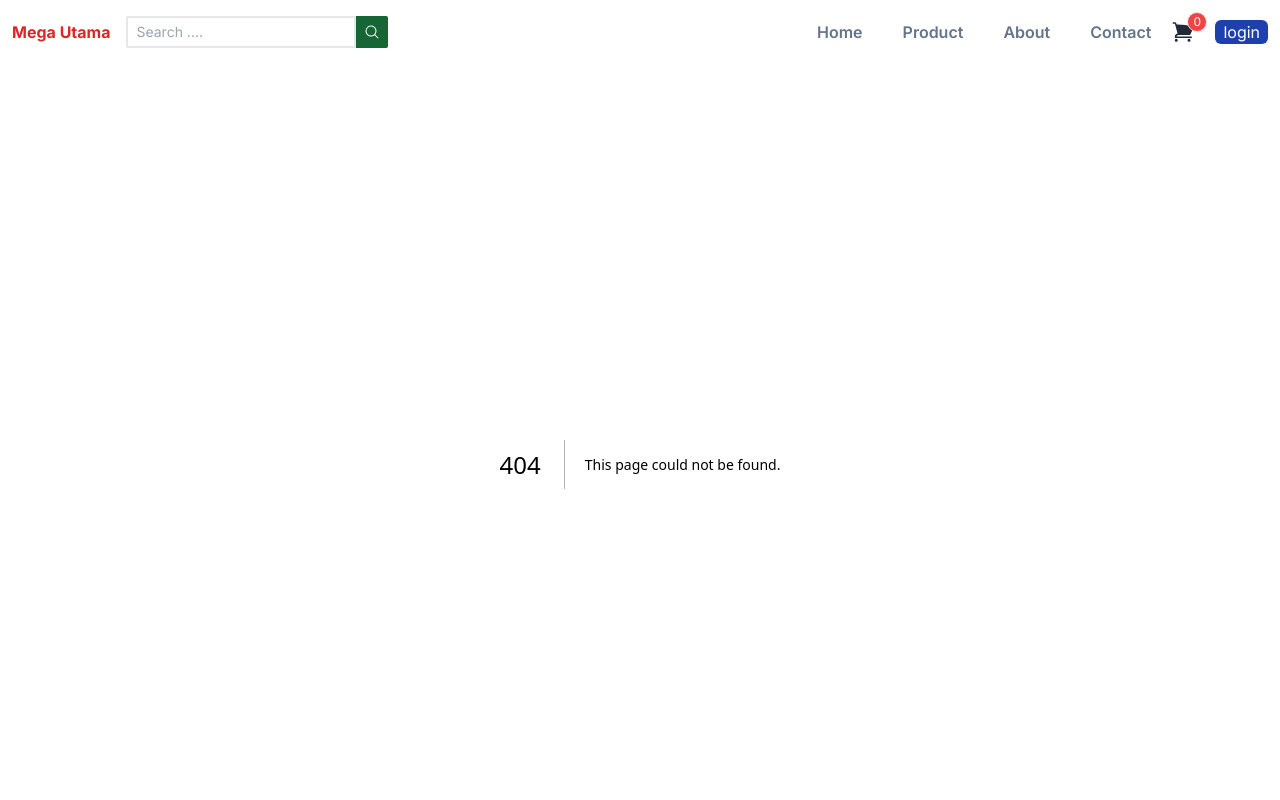
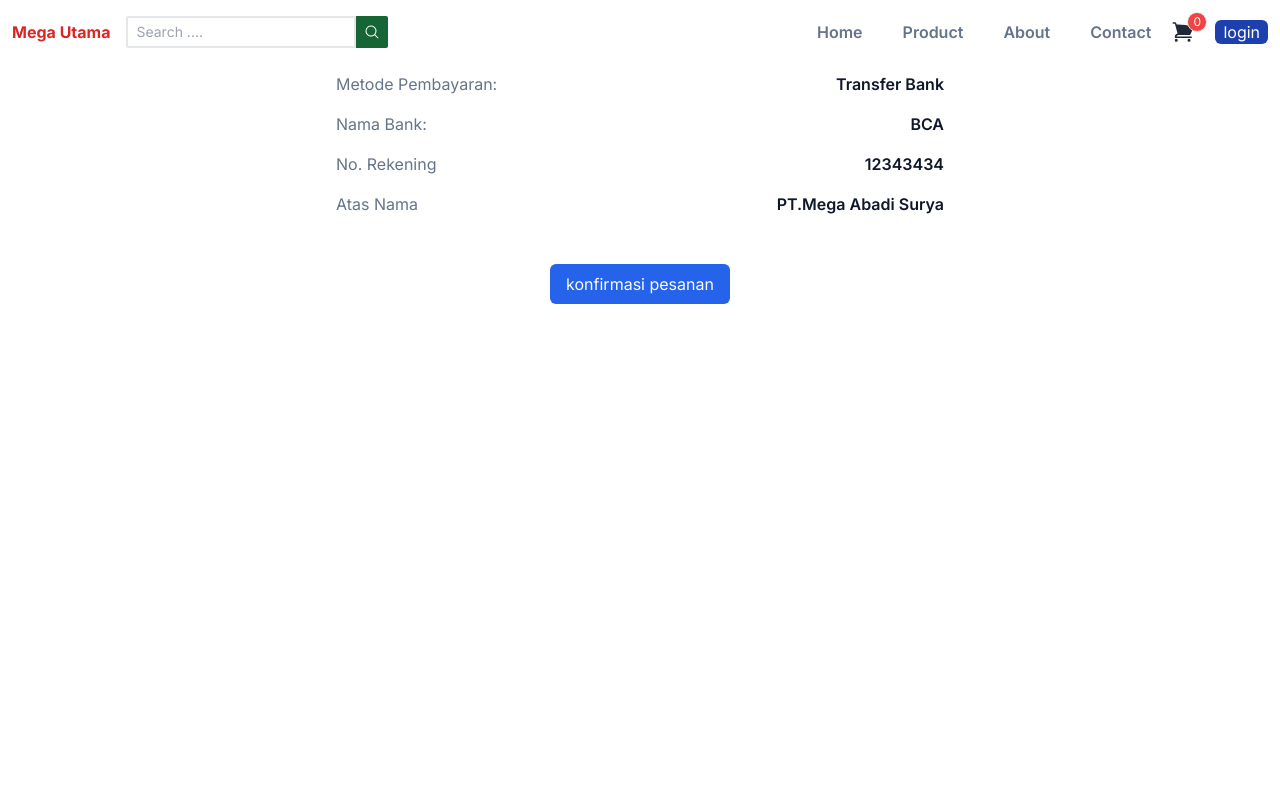
Before and after one commit to Bismarezaferdian/next-tokobangunan-commerce, a Next.js app: page /payment in a window 1280 px wide. Before the commit this address had no page. Shown: the top 800 px of the page. Built offline with nearby package versions, Linux system fonts and the light colour scheme.

Commit message:
update shipping and add payment

```diff
--- a/src/app/order/page.jsx
+++ b/src/app/order/page.jsx
@@ -1,19 +1,22 @@
 "use client";
 import Shipping from "@/components/shipping";
 import { formatRupiah } from "@/utils/formatMatauang";
+import { errorMessage, successMessage } from "@/utils/notification";
 import { combineStore } from "@/utils/zustand/store";
-import { PencilIcon } from "@heroicons/react/24/solid";
 import React, { useEffect, useState } from "react";
+import { ToastContainer } from "react-toastify";
 
 function Order() {
   const { products, qty, weight, totalPrice, user } = combineStore();
   const [expedisi, setExpedisi] = useState(null);
   const [cost, setCost] = useState();
+  const [select, setSelect] = useState();
   const [dataOrder, setDataOrder] = useState({
     totalHarga: 0,
     jenisPembayaran: "",
     bank: "",
     product: null,
+    pengiriman: null,
     //add user relation di database
     users_permissions_users: null,
   });
@@ -41,11 +44,12 @@ function Order() {
       setDataOrder((prev) => ({
         ...prev,
         totalHarga: totalPrice + (cost?.toko || cost?.expedisi?.cost[0]?.value),
+        pengiriman: select,
       }));
     }
   }, [totalPrice, cost]);
 
-  console.log(dataOrder);
+  // console.log(dataOrder);
 
   const handleSelect = (e) => {
     if (e.target.value === "toko") {
@@ -64,12 +68,32 @@ function Order() {
     }));
   };
 
-  const handleOrder = () => {
+  const handleOrder = async () => {
     //post order
+    const res = await fetch(`${process.env.NEXT_PUBLIC_API_URL}/orders`, {
+      method: "POST",
+      headers: {
+        "Content-Type": "application/json",
+      },
+      body: JSON.stringify({ data: dataOrder }),
+    });
+    const response = await res.json();
+    //handle jika post database berhasil/tidak
+
+    if (res.ok) {
+      console.log("pesanan berhasil !");
+      successMessage("pesanan berhasil !");
+    } else {
+      errorMessage(response.error.message);
+    }
   };
+  // console.log(JSON.parse(select.cost));
+
+  console.log(dataOrder);
 
   return (
     <div className="container mx-auto">
+      <ToastContainer />
       <div className="flex gap-2">
         <div className=" flex flex-col detail-transaksi w-full gap-2 ">
           <div className="alamat bg-slate-50 p-4 ">
@@ -144,7 +168,13 @@ function Order() {
           </div>
 
           {expedisi === "expedisi" && (
-            <Shipping weight={weight} setCost={setCost} cost={cost} />
+            <Shipping
+              weight={weight}
+              setCost={setCost}
+              cost={cost}
+              setSelect={setSelect}
+              select={select}
+            />
           )}
         </div>
         <div className="daftar-bank w-full h-fit">
@@ -234,7 +264,9 @@ function Order() {
             </div>
           </div>
           <div className="flex justify-end p-4">
-            <button className="btn-primary medium">Order</button>
+            <button className="btn-primary medium" onClick={handleOrder}>
+              Order
+            </button>
           </div>
         </div>
       </div>
--- /dev/null
+++ b/src/app/payment/page.jsx
@@ -0,0 +1,64 @@
+"use client";
+import { ClockIcon } from "@heroicons/react/24/outline";
+import React from "react";
+
+const Payment = () => {
+  return (
+    <div className="container mx-auto h-screen">
+      {/* <div className="flex justify-center  items-center flex-col h-1/2 ">
+        <div className=" flex items-center justify-center bg-blue-100 w-40 h-40 rounded-full md:w-60 md:h-60 ">
+          <div className="flex items-center justify-center bg-blue-500 w-20 h-20 rounded-full md:w-40 md:h-40 ">
+            <ClockIcon className="h-10 w-10 text-slate-200 md:h-14 md:w-14 " />
+          </div>
+        </div>
+        <div className="mt-4 flex flex-col items-center  justify-center ">
+          <h1 className="font-semibold">Menunggu Pembayaran</h1>
+          <p className="text-sm text-center font-semibold text-gray-400">
+            yeay selesaikan pembayaranmu dan pesanan segera dikirim
+          </p>
+        </div>
+      </div> */}
+      <div className="detail w-max  md:w-1/2 mx-auto">
+        <div className="flex justify-between  ">
+          <span className=" text-slate-500 px-4 py-2 rounded-md">
+            Metode Pembayaran:
+          </span>
+          <span className=" text-slate-900 font-semibold px-4 py-2 rounded-md whitespace-nowrap">
+            Transfer Bank
+          </span>
+        </div>
+        <div className="flex justify-between  ">
+          <span className=" text-slate-500 px-4 py-2 rounded-md">
+            Nama Bank:
+          </span>
+          <span className=" text-slate-900 font-semibold px-4 py-2 rounded-md">
+            BCA
+          </span>
+        </div>
+        <div className="flex justify-between  ">
+          <span className=" text-slate-500 px-4 py-2 rounded-md">
+            No. Rekening
+          </span>
+          <span className=" text-slate-900 font-semibold px-4 py-2 rounded-md">
+            12343434
+          </span>
+        </div>
+        <div className="flex justify-between  ">
+          <span className=" text-slate-500 px-4 py-2 rounded-md">
+            Atas Nama
+          </span>
+          <span className=" text-slate-900 font-semibold px-4 py-2 rounded-md">
+            PT.Mega Abadi Surya
+          </span>
+        </div>
+      </div>
+      <div className="button flex items-center justify-center mt-10">
+        <button className="bg-blue-600 text-slate-50 px-4 py-2 rounded-md">
+          konfirmasi pesanan
+        </button>
+      </div>
+    </div>
+  );
+};
+
+export default Payment;
--- a/src/components/SingleProduct.jsx
+++ b/src/components/SingleProduct.jsx
@@ -9,21 +9,21 @@ import { parseCookies } from "nookies";
 import { useRouter } from "next/navigation";
 
 const SingleProduct = ({ product }) => {
-  const { user } = combineStore();
+  const { user, addToCart } = combineStore();
   const { token } = parseCookies();
   // console.log(user);
 
-  const addToCart = combineStore((state) => state.addToCart);
+  // const addToCart = combineStore((state) => state.addToCart);
   const [dataProduct, setDataProduct] = useState(product.data);
   const [qty, setQty] = useState(1);
 
   const router = useRouter();
 
+  console.log(product);
   const handleAddCart = (e) => {
     //post data in cart where id ...
     //post data in zustand
     e.preventDefault();
-
     const data = {
       ...dataProduct.attributes,
       qty,
--- a/src/components/shipping.jsx
+++ b/src/components/shipping.jsx
@@ -2,10 +2,9 @@ import React, { useEffect, useState } from "react";
 import { getCity, getCost, getProvince } from "@/utils/getData";
 import { combineStore } from "@/utils/zustand/store";
 
-const Shipping = ({ weight, setCost, cost }) => {
+const Shipping = ({ weight, setCost, cost, setSelect, select }) => {
   //data semua service dari expedisi(eq. reg/yes) beserta harganya
   const [costInfo, setCostInfo] = useState();
-  const [select, setSelect] = useState();
 
   const handleSelects = (e) => {
     setSelect((prev) => ({
@@ -44,7 +43,6 @@ const Shipping = ({ weight, setCost, cost }) => {
     }
   }, [select?.cost]);
 
-  //   console.log(select?.cost);
   //   console.log(costInfo[4]);
   return (
     <div
```
